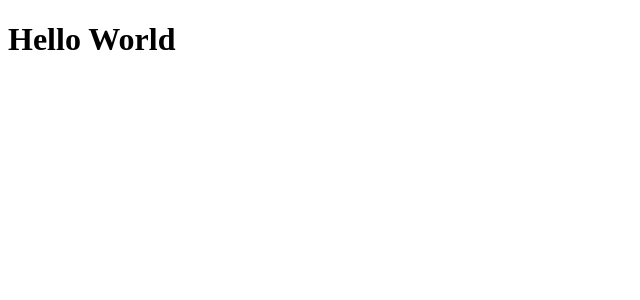
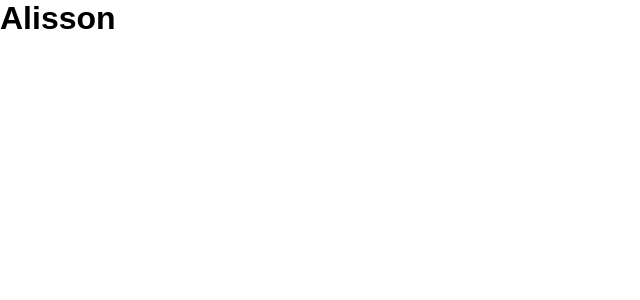
Before and after one commit to AlissonRaphael/teletela, a React app: page / in a window 1280 px wide. Shown: the top 300 px of the page, without its empty margins (0-640 px from the left). Built offline with nearby package versions, Linux system fonts and the light colour scheme.

Commit message:
chore: configure initial styles

```diff
--- a/package.json
+++ b/package.json
@@ -17,7 +17,8 @@
   },
   "dependencies": {
     "react": "^18.0.0",
-    "react-dom": "^18.0.0"
+    "react-dom": "^18.0.0",
+    "styled-components": "^5.3.5"
   },
   "devDependencies": {
     "@babel/cli": "^7.17.6",
@@ -26,8 +27,11 @@
     "@babel/preset-react": "^7.16.7",
     "@babel/preset-typescript": "^7.16.7",
     "@types/react-dom": "^18.0.2",
+    "@types/styled-components": "^5.1.25",
     "babel-loader": "^8.2.5",
+    "css-loader": "^6.7.1",
     "html-webpack-plugin": "^5.5.0",
+    "style-loader": "^3.3.1",
     "typescript": "^4.6.3",
     "webpack": "^5.72.0",
     "webpack-cli": "^4.9.2",
--- /dev/null
+++ b/src/App.tsx
@@ -0,0 +1,10 @@
+import { GlobalStyle } from "./styles/global"
+
+export default function App () {
+  return (
+    <>
+      <h1>Alisson</h1>
+      <GlobalStyle/>
+    </>
+  )
+}
--- a/src/index.tsx
+++ b/src/index.tsx
@@ -1,3 +1,5 @@
 import { render } from 'react-dom'
 
-render(<h1>Hello World</h1>, document.querySelector('#root'))
+import App from './App'
+
+render(<App/>, document.querySelector('#root'))
--- /dev/null
+++ b/src/styles/global.ts
@@ -0,0 +1,27 @@
+import { createGlobalStyle } from 'styled-components'
+
+export const GlobalStyle = createGlobalStyle`
+  * {
+    padding: 0px;
+    margin: 0px;
+    box-sizing: border-box;
+  }
+
+  body {
+    background-color: var(--background);
+    -webkit-font-smoothing: antialiased;
+  }
+
+  body, input, textarea, button {
+    font-family: 'Poppins', sans-serif;
+    font-weight: 400;
+  }
+
+  h1, h2, h3, h4, h5, h6, strong {
+    font-weight: 600;
+  }
+
+  button {
+    cursor: pointer;
+  }
+`
--- a/webpack.config.js
+++ b/webpack.config.js
@@ -36,9 +36,12 @@ module.exports = {
       {
         test: /\.(tsx|ts|jsx|js)$/i,
         exclude: /node_modules/,
-        use: {
-          loader: 'babel-loader'
-        }
+        use: 'babel-loader'
+      },
+      {
+        test: /\.css$/i,
+        exclude: /node_modules/,
+        use: ['style-loader', 'css-loader']
       }
     ]
   }
```
